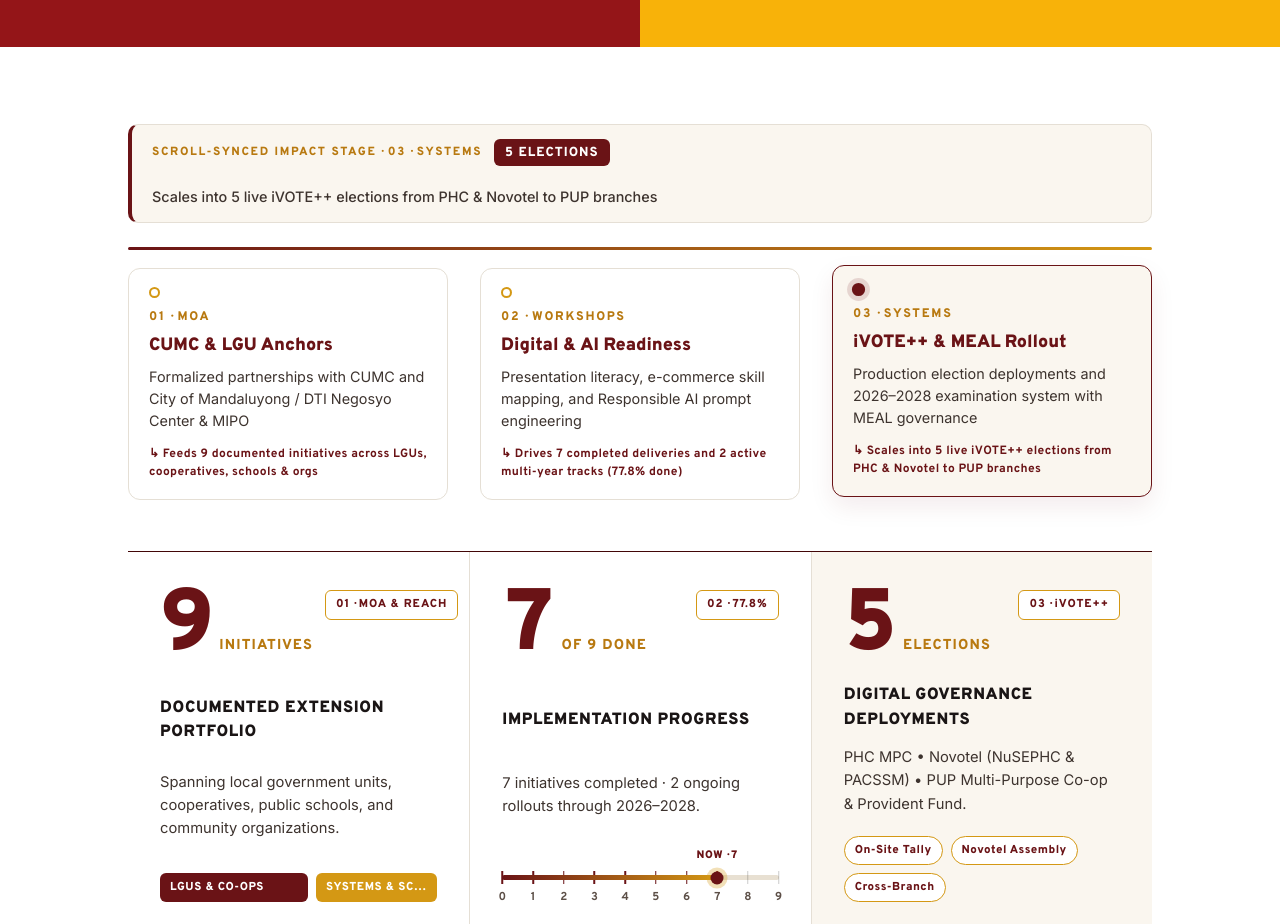
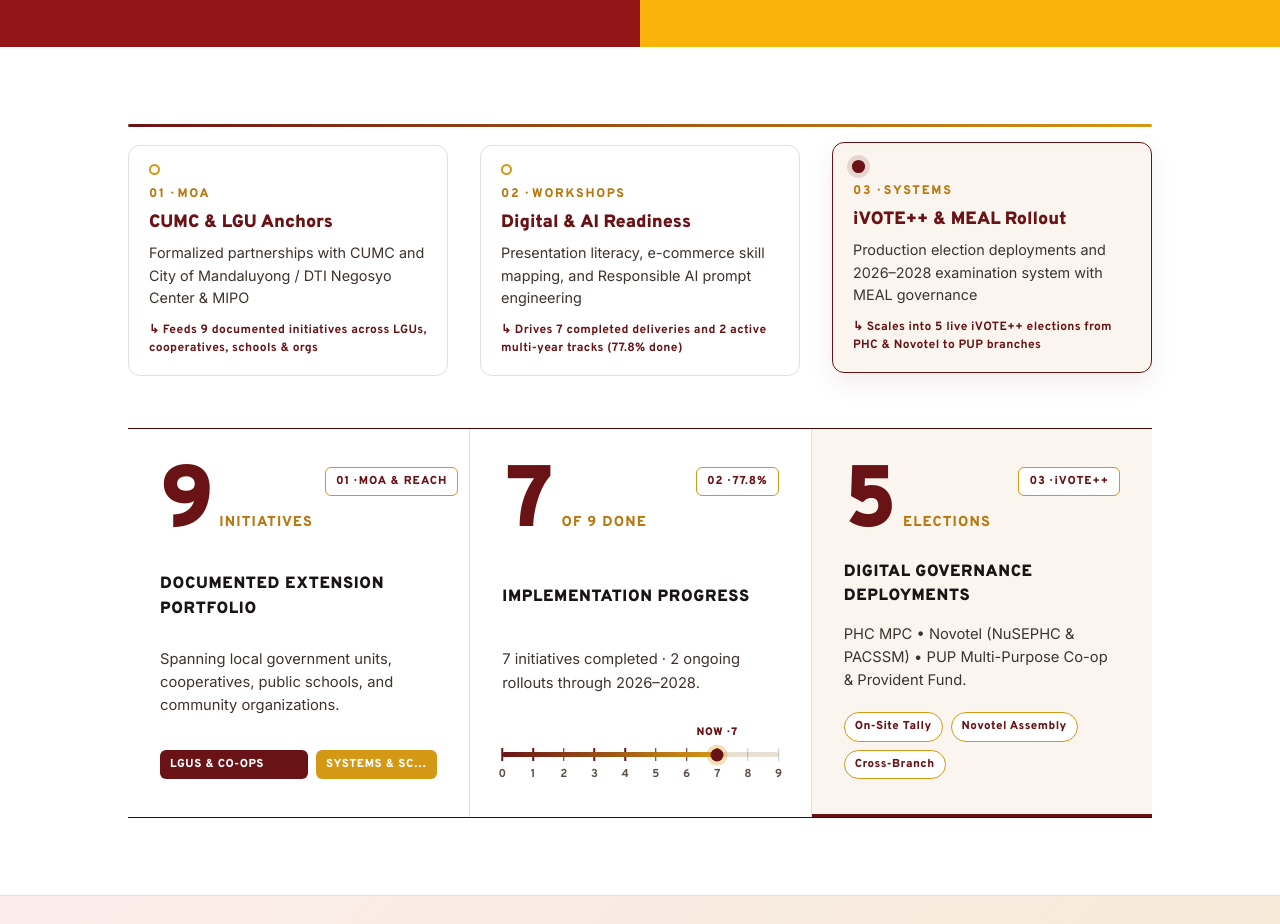
Before and after one commit to fr-anz/DIT-Accred, a SvelteKit app: page /community in a window 1280 px wide. Shown: the part 1200-2124 px from the top of the page. Built offline with nearby package versions, Linux system fonts and the light colour scheme.

Commit message:
refactor: remove scroll-synced impact stage bar from Community page

```diff
--- a/src/routes/community/+page.svelte
+++ b/src/routes/community/+page.svelte
@@ -236,7 +236,6 @@
 			title: 'CUMC & LGU Anchors',
 			desc: 'Formalized partnerships with CUMC and City of Mandaluyong / DTI Negosyo Center & MIPO',
 			linkNote: 'Feeds 9 documented initiatives across LGUs, cooperatives, schools & orgs',
-			metricStat: '9 INITIATIVES',
 			metricCaption: '2018–2028 documented extension portfolio across partner communities'
 		},
 		{
@@ -244,7 +243,6 @@
 			title: 'Digital & AI Readiness',
 			desc: 'Presentation literacy, e-commerce skill mapping, and Responsible AI prompt engineering',
 			linkNote: 'Drives 7 completed deliveries and 2 active multi-year tracks (77.8% done)',
-			metricStat: '7 OF 9 DONE',
 			metricCaption: '77.8% completion milestone across workshops, seminars, and deployments'
 		},
 		{
@@ -252,12 +250,9 @@
 			title: 'iVOTE++ & MEAL Rollout',
 			desc: 'Production election deployments and 2026–2028 examination system with MEAL governance',
 			linkNote: 'Scales into 5 live iVOTE++ elections from PHC & Novotel to PUP branches',
-			metricStat: '5 ELECTIONS',
 			metricCaption: 'PHC MPC • NuSEPHC & PACSSM (Novotel) • PUP MPC & Provident Fund'
 		}
 	];
-
-	const activeStageData = $derived(infographicStages[activeInfographicStage]);
 
 	const communityChapters = [
 		{
@@ -597,14 +592,6 @@
 			use:scrubInfographics
 			style="--scrub: {infographicProgress};"
 		>
-			<div class="info_stage_bar" use:reveal>
-				<div class="stage_readout">
-					<span class="stage_kicker">SCROLL-SYNCED IMPACT STAGE · {activeStageData.code}</span>
-					<strong class="stage_stat">{activeStageData.metricStat}</strong>
-				</div>
-				<p class="stage_bridge">{activeStageData.linkNote}</p>
-			</div>
-
 			<div class="pathway_wrap">
 				<div class="pathway_scrub_rail" aria-hidden="true">
 					<div class="pathway_scrub_fill" style="width: {Math.round(infographicProgress * 100)}%;"></div>
@@ -1485,55 +1472,6 @@
 		border-bottom: 1px solid #e5dfd5;
 	}
 
-	.info_stage_bar {
-		display: flex;
-		align-items: center;
-		justify-content: space-between;
-		gap: 20px;
-		flex-wrap: wrap;
-		padding: 14px 20px;
-		margin-bottom: 24px;
-		border-radius: 10px;
-		background-color: #faf6ef;
-		border: 1px solid #e5dfd5;
-		border-left: 4px solid #6a1316;
-	}
-
-	.stage_readout {
-		display: flex;
-		align-items: center;
-		gap: 12px;
-		flex-wrap: wrap;
-	}
-
-	.stage_kicker {
-		font-family: 'Overpass', sans-serif;
-		font-size: 0.74rem;
-		font-weight: 800;
-		letter-spacing: 0.14em;
-		color: #b87910;
-		text-transform: uppercase;
-	}
-
-	.stage_stat {
-		padding: 4px 11px;
-		border-radius: 6px;
-		background-color: #6a1316;
-		color: #ffffff;
-		font-family: 'Overpass', sans-serif;
-		font-size: 0.82rem;
-		font-weight: 800;
-		letter-spacing: 0.08em;
-	}
-
-	.stage_bridge {
-		margin: 0;
-		font-family: 'Inter', sans-serif;
-		font-size: 0.9rem;
-		font-weight: 500;
-		color: #3d332e;
-	}
-
 	.pathway_wrap {
 		position: relative;
 		margin-bottom: clamp(36px, 4vw, 56px);
```
